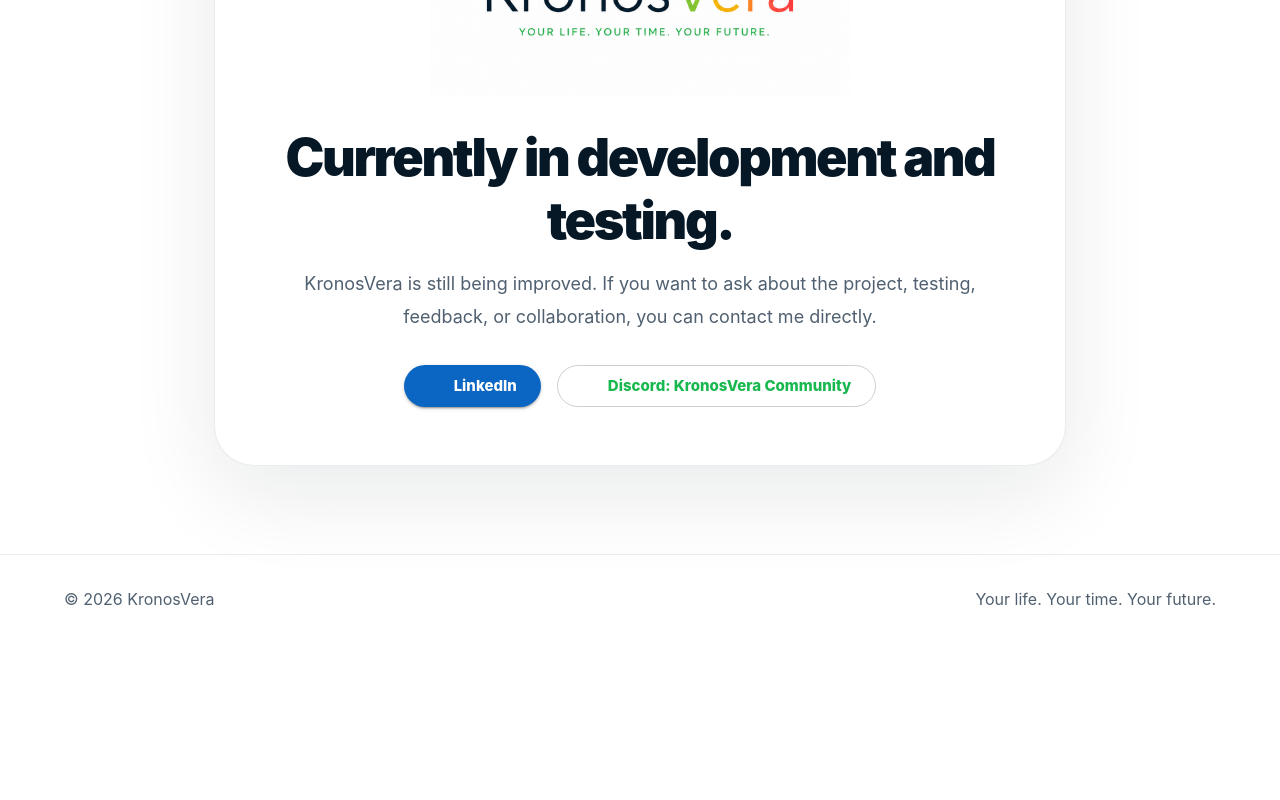
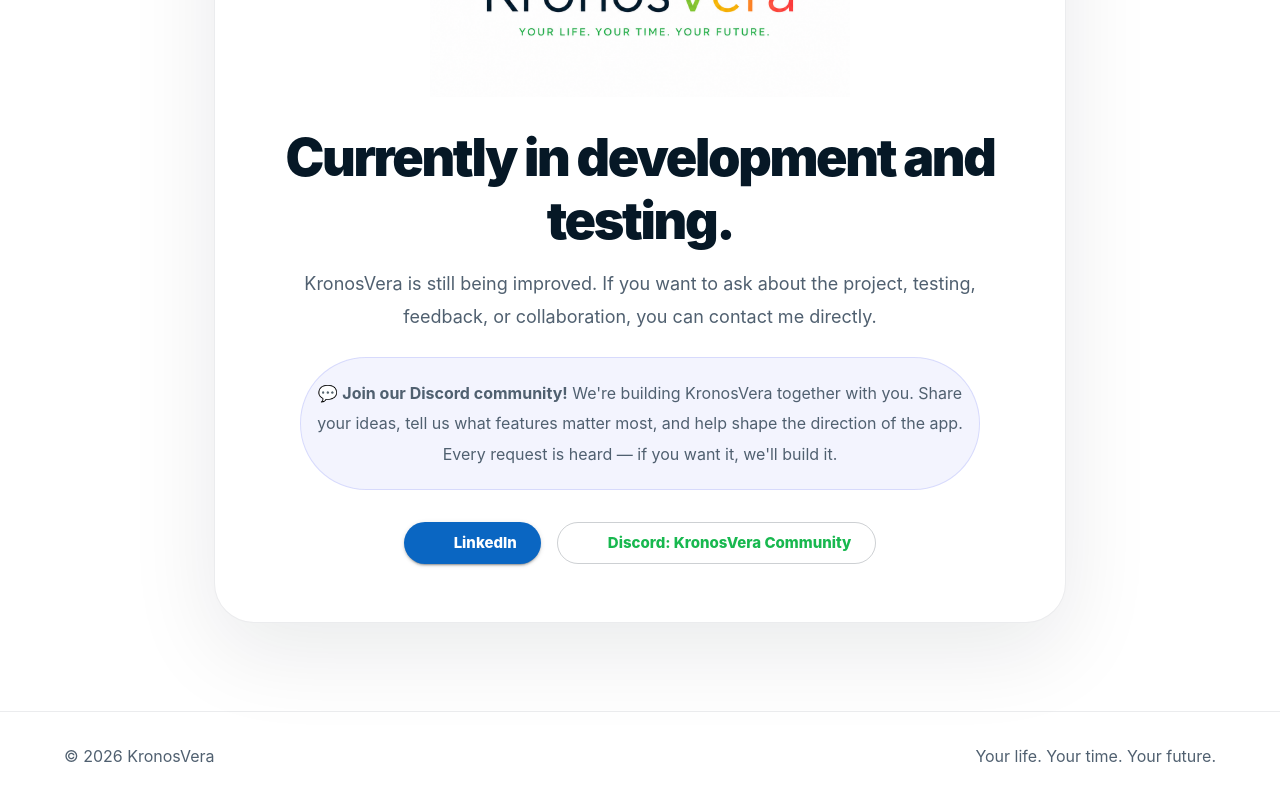
Before and after one commit to daniel-burlacu/kronosvera-website, a React (Vite) app: page / in a window 1280 px wide. Shown: the part 9844-10644 px from the top of the page. Before the commit the page ends 10487 px from the top, so only its background shows below. Built offline with nearby package versions, Linux system fonts and the light colour scheme; some icons are missing.

Commit message:
message for discord

```diff
--- a/src/components/Contact.tsx
+++ b/src/components/Contact.tsx
@@ -37,6 +37,26 @@
             project, testing, feedback, or collaboration, you can contact me
             directly.
           </Typography>
+          <Typography
+            color="text.secondary"
+            sx={{
+              fontSize: 16,
+              lineHeight: 1.9,
+              maxWidth: 680,
+              mx: "auto",
+              mt: 3,
+              px: 2,
+              py: 2.5,
+              borderRadius: 3,
+              background: "rgba(88,101,242,0.07)",
+              border: "1px solid rgba(88,101,242,0.18)",
+            }}
+          >
+            💬 <strong>Join our Discord community!</strong> We're building
+            KronosVera together with you. Share your ideas, tell us what
+            features matter most, and help shape the direction of the app.
+            Every request is heard — if you want it, we'll build it.
+          </Typography>
           <Stack
             direction={{ xs: "column", sm: "row" }}
             spacing={2}
```
